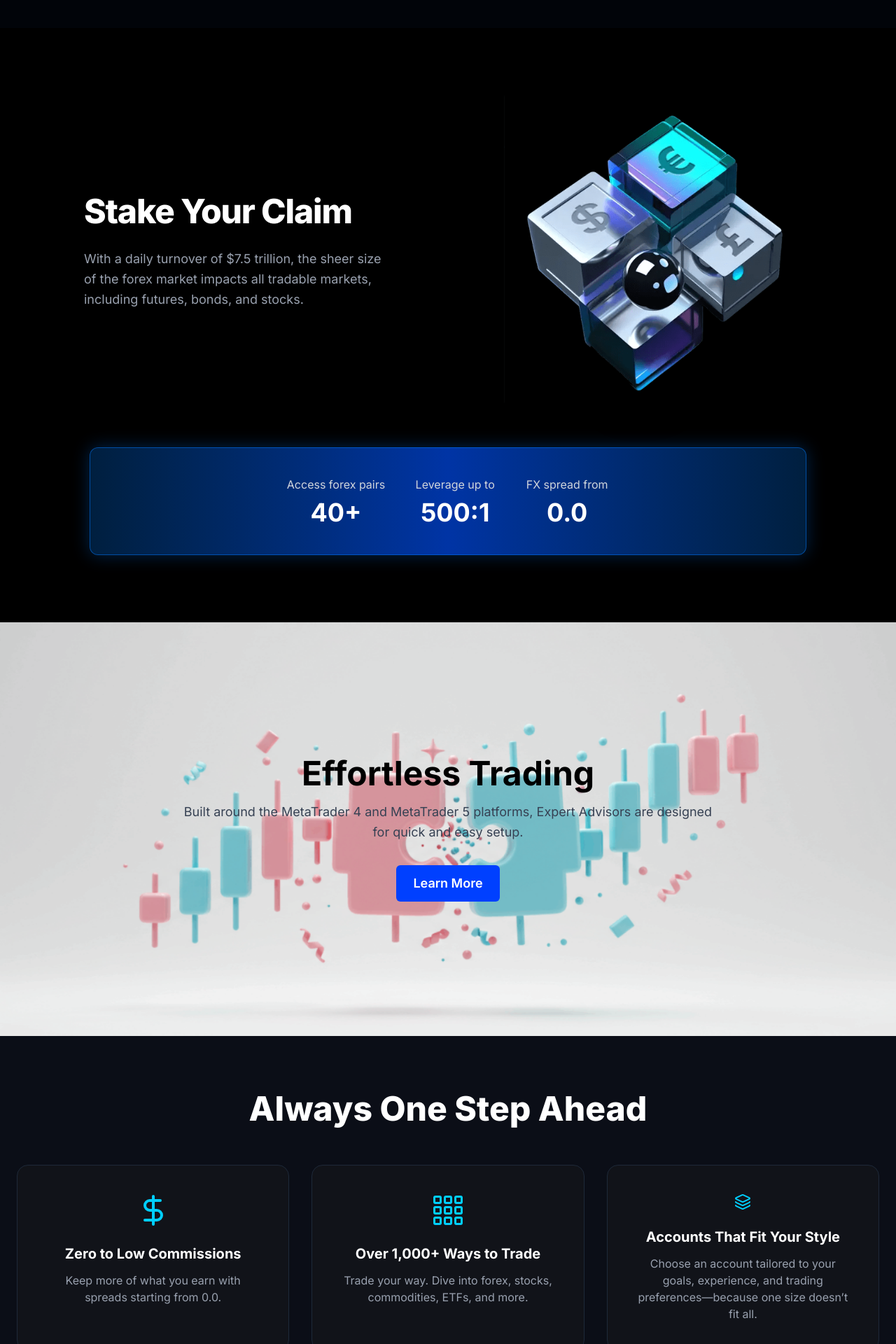
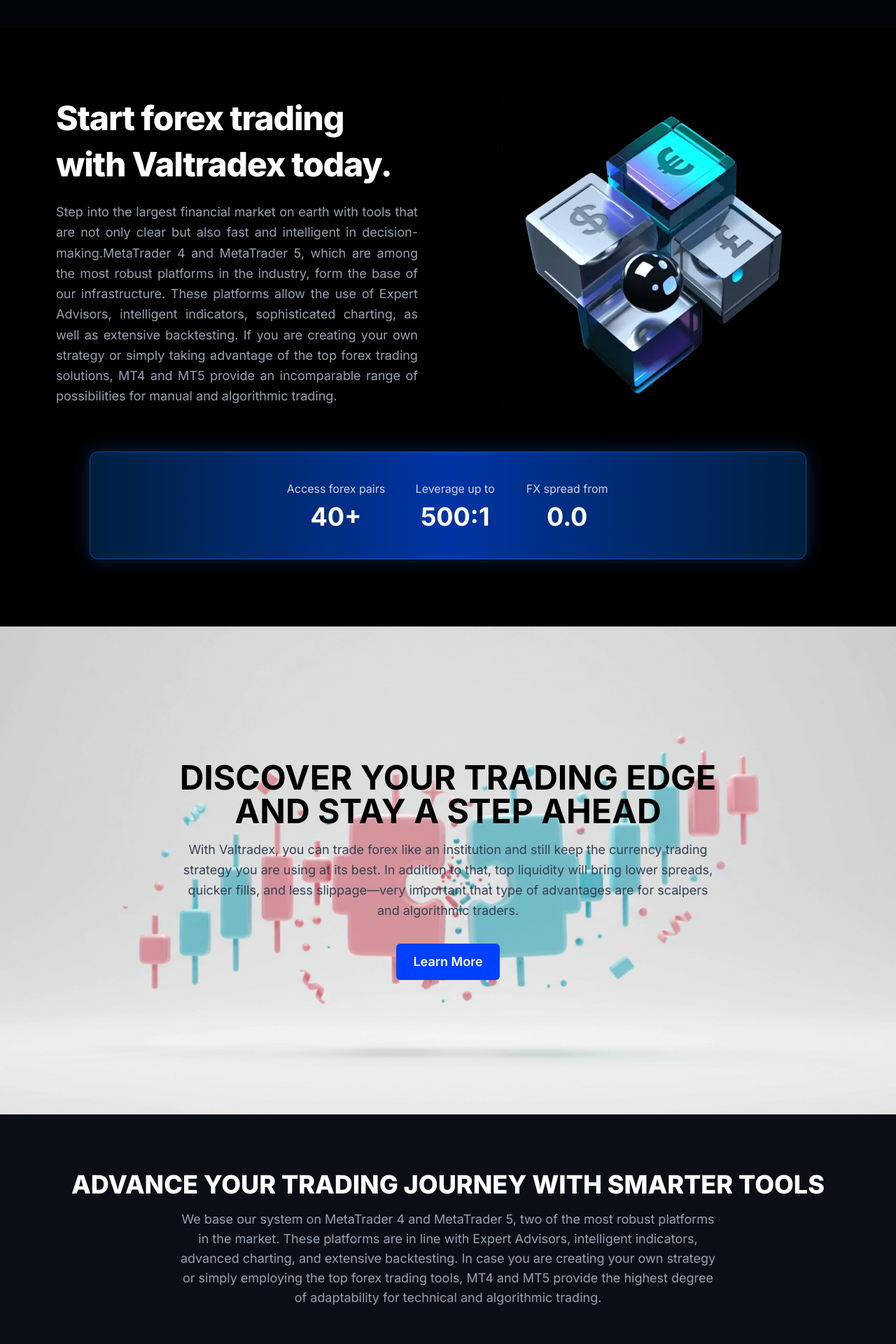
Before and after one commit to Trapti12Sharma/VALTRADEX, a React (Vite) app: page /forex in a window 1280 px wide. Shown: the part 760-2680 px from the top of the page at 70% size. Built offline with nearby package versions, Linux system fonts and the light colour scheme; grey boxes are pictures that could not be loaded; the HTML template or start-up script is replaced by a standard one.

Commit message:
Forex Content Done

```diff
--- a/src/components/common/AnimatedStatsSection.jsx
+++ b/src/components/common/AnimatedStatsSection.jsx
@@ -43,12 +43,16 @@
           whileInView="visible"
           viewport={{ once: true }}
           variants={fadeUp}
-          className="w-full md:w-1/2 text-center md:text-left space-y-4 sm:space-y-5 px-4 sm:px-6 md:px-8 lg:px-10"
+          className="w-full md:w-1/2 text-center md:text-left space-y-4 sm:space-y-5 px-4 sm:px-6 md:px-0"
         >
           <h2 className="text-2xl sm:text-3xl md:text-5xl font-extrabold leading-snug tracking-tight">
             {title}
           </h2>
-          <p className="text-gray-400 text-xs sm:text-sm md:text-base lg:text-lg leading-relaxed max-w-lg mx-auto md:mx-0">
+
+          <p
+            className="text-gray-400 text-xs sm:text-sm md:text-base lg:text-lg leading-relaxed
+  max-w-[600px] md:max-w-[650px] lg:max-w-[700px] text-justify"
+          >
             {description}
           </p>
         </motion.div>
--- a/src/components/common/FeatureCardsSection.jsx
+++ b/src/components/common/FeatureCardsSection.jsx
@@ -3,21 +3,49 @@
 
 const FeatureCardsSection = ({
   title = "Always One Step Ahead",
+  subtitle = "",
+  description = "",
   features = [],
 }) => {
   return (
     <section className="py-20 bg-[#0B0E17] text-white">
       <div className="max-w-7xl mx-auto px-6">
-        {/* Title */}
+        {/* Title (smaller now) */}
         <motion.h2
           initial={{ opacity: 0, y: 20 }}
           whileInView={{ opacity: 1, y: 0 }}
           transition={{ duration: 0.7 }}
           viewport={{ once: true }}
-          className="text-4xl md:text-5xl font-extrabold text-center mb-14"
+          className="text-3xl md:text-4xl font-extrabold text-center mb-4"
         >
           {title}
         </motion.h2>
+
+        {/* Subtitle */}
+        {subtitle && (
+          <motion.h3
+            initial={{ opacity: 0, y: 15 }}
+            whileInView={{ opacity: 1, y: 0 }}
+            transition={{ duration: 0.6 }}
+            viewport={{ once: true }}
+            className="text-lg md:text-xl text-center text-[#00CFFF] mb-3"
+          >
+            {subtitle}
+          </motion.h3>
+        )}
+
+        {/* Description */}
+        {description && (
+          <motion.p
+            initial={{ opacity: 0, y: 10 }}
+            whileInView={{ opacity: 1, y: 0 }}
+            transition={{ duration: 0.6 }}
+            viewport={{ once: true }}
+            className="text-gray-400 text-center max-w-3xl mx-auto mb-14 text-base md:text-lg"
+          >
+            {description}
+          </motion.p>
+        )}
 
         {/* Feature Cards */}
         <div className="grid md:grid-cols-3 gap-8">
@@ -30,15 +58,12 @@
               viewport={{ once: true }}
               className="bg-[#111319] rounded-2xl border border-gray-800 p-10 text-center hover:border-[#00CFFF] transition-all duration-300 hover:shadow-[0_0_15px_#00CFFF]/30"
             >
-              {/* Icon */}
               <div className="flex justify-center mb-6 text-[#00CFFF] text-5xl">
                 {item.icon}
               </div>
 
-              {/* Title */}
               <h3 className="text-xl font-bold mb-3">{item.title}</h3>
 
-              {/* Description */}
               <p className="text-gray-400 text-base">{item.description}</p>
             </motion.div>
           ))}
--- a/src/components/pages/Forex.jsx
+++ b/src/components/pages/Forex.jsx
@@ -21,129 +21,134 @@
   const articles = [
     {
       image: article1,
-      category1: "AUD",
-      category2: "Forex",
-      title: "Aussie Gains as Shutdown Nears Resolution",
-      readTime: "8 mins",
-      date: "Nov 11, 2025",
-      daysAgo: "2 days ago",
+      category1: "Trade 40+ FX Pairs",
+      // category2: "",
+      title:
+        "Discover the majors, minors, and exotics through a dependable forex trading platform that is not only fast but also stable.",
+      // readTime: "8 mins",
+      // date: "Nov 11, 2025",
+      // daysAgo: "2 days ago",
     },
     {
       image: article2,
-      category1: "Forex",
-      category2: "Yen",
-      title: "Yen Slides as Stimulus Bets Grow",
-      readTime: "8 mins",
-      date: "Nov 10, 2025",
-      daysAgo: "3 days ago",
+      category1: "Leverage Up to 500:1",
+      // category2: "Yen",
+      title:
+        "Use your trading power with the help of flexible leverage which is also quite suitable for a professional trader to a beginner.",
+      // readTime: "8 mins",
+      // date: "Nov 10, 2025",
+      // daysAgo: "3 days ago",
     },
     {
       image: article3,
-      category1: "Euro",
-      category2: "Forex",
-      title: "Euro Holds Near $1.16 as Traders Await Key Data",
-      readTime: "8 mins",
-      date: "Oct 23, 2025",
-      daysAgo: "3 weeks ago",
+      category1: "Spreads From 0.0",
+      // category2: "Forex",
+      title:
+        "Assist yourself by extremely tight spreads, in that way, you will be able to realize opportunities with exactness.",
+      // readTime: "8 mins",
+      // date: "Oct 23, 2025",
+      // daysAgo: "3 weeks ago",
     },
   ];
 
   const features = [
     {
       icon: <LuDollarSign />,
-      title: "Zero to Low Commissions",
-      description: "Keep more of what you earn with spreads starting from 0.0.",
+      title: "1. Effortless Trading",
+      description:
+        "The Expert Advisors on MetaTrader 4 and MetaTrader 5 facilitate a quick installation and automatically carry out the strategy. Traders are allowed by this automation to do their operations 24 hours a day, 7 days a week, with a minimum of intervention thus it is an easy way to implement the best forex trading platform for beginners that is still suitable for professionals.",
     },
     {
       icon: <BsGrid3X3Gap />,
-      title: "Over 1,000+ Ways to Trade",
+      title: "2. Always One Step Ahead",
       description:
-        "Trade your way. Dive into forex, stocks, commodities, ETFs, and more.",
+        "Prepare yourself for market changes through the use of state-of-the-art charting tools, quick execution, and up-to-the-minute market insights. These instruments assist you in foreseeing market movement, pinpointing the starting of new trends, and thus positioning yourself for the most optimal setups which are in complete harmony with advanced trading techniques.",
     },
     {
       icon: <Layers />,
-      title: "Accounts That Fit Your Style",
+      title: "3. Zero to Low Commissions",
       description:
-        "Choose an account tailored to your goals, experience, and trading preferences—because one size doesn’t fit all.",
+        "Our extremely competitive pricing plan is such that you will be able to retain more of your earnings. Traders with a high volume of operations will find that they may execute their strategies at zero cost while still receiving long-term investment opportunities since the spread starts from 0.0.",
     },
     {
       icon: <BsGrid3X3Gap />,
-      title: "Over 1,000+ Ways to Trade",
+      title: "4. Over 1,000+ Ways to Trade",
       description:
-        "Trade your way. Dive into forex, stocks, commodities, ETFs, and more.",
+        "The Online Forex Trading Platform we offer has the capability to trade the following assets: forex, indices, metals, commodities, stocks, futures, and ETFs. The broad choice of these assets gives traders the power to not only diversify but also to protect their holdings (hedge) and modify (adapt) their strategies in numerous markets.",
     },
     {
       icon: <Layers />,
-      title: "Accounts That Fit Your Style",
+      title: "5. Accounts That Fit Your Style",
       description:
-        "Choose an account tailored to your goals, experience, and trading preferences—because one size doesn’t fit all.",
+        "The types of accounts that we provide through our platform are tailored to meet the requirements of you whether you are a novice who is merely testing the waters or an expert who is perfecting the system. The trading environment that suits every style will be ensured by features such as clear pricing, adjustable leverage, and different execution models‌ .",
     },
   ];
 
   const faqs = [
     {
-      question: "Is copy trading profitable?",
+      question:
+        "1.​‍​‌‍​‍‌​‍​‌‍​‍‌ What features make Valtradex the Best Forex Trading Platform?",
       answer:
-        "It can be profitable depending on the trader you follow and the strategy used, but risks are always involved.",
+        "Valtradex brings to the table quick execution, low spreads (starting from 0.0), sophisticated charting tools, and MT4/MT5 compatibility—thus, it is a facility of equally both beginners and professional traders.",
     },
     {
-      question: "How does copy trading work?",
+      question: "2. Is forex trading good for new traders?",
       answer:
-        "You select experienced traders, allocate funds to automatically replicate their trades in real time.",
+        "Definitely. The presence of educational resources, demo accounts, and user-friendly platforms make it possible for beginners to start trading safely and learn at their own pace.",
     },
     {
-      question: "How do I choose a trader to copy?",
+      question: "3. What are the trading platforms available at Valtradex?",
       answer:
-        "Check performance stats, risk levels, and consistency before deciding who to follow.",
+        "There are four platforms through which you can execute your trades: MetaTrader 4, MetaTrader 5, Web Trader as well as TradingView. Each one aims at providing you with a smooth online forex trading experience.",
     },
     {
-      question:
-        "How can I increase my chances of making a profit in copy trading?",
+      question: "4. What leverage level is allowed for me in forex trading?",
       answer:
-        "Diversify by following multiple traders and use stop-loss tools to manage risk.",
+        "Valtradex grants up to 500:1 flexible leverage which is a trader's ability to use a small amount of capital to control a much larger position.",
     },
     {
-      question: "How do market conditions affect copy trading profitability?",
+      question: "5. Is there any commission or hidden charges?",
       answer:
-        "Volatile markets can lead to higher gains or losses; ensure your trader adapts to conditions.",
+        "Absolutely no hidden fees! Our brokerage model is characterized by zero to low commission charges along with very competitive spreads.",
     },
     {
-      question: "Is copy trading legal?",
+      question: "6. Besides forex, can I trade in other markets?",
       answer:
-        "Yes. It’s legal in most jurisdictions when done through regulated brokers.",
+        "Definitely. Valtradex equips you with the access of over 1,000+ instruments such as commodities, indices, CFDs, shares, ETFs, bonds, and a lot more.",
     },
     {
-      question: "What are the risks associated with copy trading?",
+      question: "7. How much money do I need to open an account?",
       answer:
-        "All trading carries risk. You can lose money if the traders you follow perform poorly.",
+        "With a small initial deposit, you can carry on with your first steps of trading regardless if you are just testing the forex market.",
     },
     {
-      question: "Can I copy multiple traders simultaneously?",
+      question: "8. Is Valtradex a trustworthy platform for forex trading?",
       answer:
-        "Yes, you can diversify by allocating different portions of your balance to multiple traders.",
-    },
-    {
-      question: "How many payment cycles are there?",
-      answer:
-        "Payment cycles depend on your broker—usually weekly, bi-weekly, or monthly.",
+        "Indeed. Valtradex supports the above claim by securing dealings, having reputable liquidity partners, and creating a steady trading environment for long-term ​‍​‌‍​‍‌​‍​‌‍​‍‌success.",
     },
   ];
+
+  const startDescription = `The​‍​‌‍​‍‌​‍​‌‍​‍‌ world financial system is a very fast mover and every change is bringing new opportunities for the traders who are ready. Being one of the Top Forex Trading Platforms Valtradex provides you with the means to use the most advanced instruments and achieve the most accurate execution so as to understand market movement and be the first to react. Forex market is still the core of global finance and with the right platform, small changes can be converted into your strategic ​‍​‌‍​‍‌​‍​‌‍​‍‌moves.
+`;
+
+  const backgroundVideoUrl =
+    "https://d3a7kndgi8x4pg.cloudfront.net/vt/video/page_steps_video2.mp4";
 
   return (
     <>
       {/*  Top Hero Section */}
       <VideoBanner
         videoMp4={marketsBannerVideo}
-        title="MONEY IN"
-        highlight="MOTION"
-        description="Where price speculation meets limitless potential."
+        title="Markets Move Nonstop,Creating "
+        highlight="Opportunity"
+        description="Where constant shifts unlock new trading potential."
         buttonText="Start Trading Forex"
         onButtonClick={() => window.open("/trading-journey", "_blank")}
       />
 
       <AnimatedStatsSection
-        title="Stake Your Claim"
-        description="With a daily turnover of $7.5 trillion, the sheer size of the forex market impacts all tradable markets, including futures, bonds, and stocks."
+        title="Start forex  trading with Valtradex today."
+        description="Step into the largest financial market on earth with tools that are not only clear but also fast and intelligent in ​‍​‌‍​‍‌​‍​‌‍​‍‌decision-making.MetaTrader​‍​‌‍​‍‌​‍​‌‍​‍‌ 4 and MetaTrader 5, which are among the most robust platforms in the industry, form the base of our infrastructure. These platforms allow the use of Expert Advisors, intelligent indicators, sophisticated charting, as well as extensive backtesting. If you are creating your own strategy or simply taking advantage of the top forex trading solutions, MT4 and MT5 provide an incomparable range of possibilities for manual and algorithmic ​‍​‌‍​‍‌​‍​‌‍​‍‌trading."
         image={forexImg}
         stats={[
           { label: "Access forex pairs", value: "40+" },
@@ -153,19 +158,38 @@
       />
 
       <WhiteGradientBanner
-        title="Effortless Trading"
-        description="Built around the MetaTrader 4 and MetaTrader 5 platforms, Expert Advisors are designed for quick and easy setup."
+        title="DISCOVER YOUR TRADING EDGE AND STAY A STEP AHEAD"
+        description="With​‍​‌‍​‍‌​‍​‌‍​‍‌ Valtradex, you can trade forex like an institution and still keep the currency trading strategy you are using at its best. In addition to that, top liquidity will bring lower spreads, quicker fills, and less slippage—very important that type of advantages are for scalpers and algorithmic ​‍​‌‍​‍‌​‍​‌‍​‍‌traders."
         buttonText="Learn More"
         backgroundImage={whitewave}
         onButtonClick={() => window.open("/metatrader-setup", "_blank")}
       />
 
-      <FeatureCardsSection title="Always One Step Ahead" features={features} />
-      <StartTradingSection />
+      <FeatureCardsSection
+        title="ADVANCE YOUR TRADING JOURNEY WITH SMARTER TOOLS"
+        description="We​‍​‌‍​‍‌​‍​‌‍​‍‌ base our system on MetaTrader 4 and MetaTrader 5, two of the most robust platforms in the market. These platforms are in line with Expert Advisors, intelligent indicators, advanced charting, and extensive backtesting. In case you are creating your own strategy or simply employing the top forex trading tools, MT4 and MT5 provide the highest degree of adaptability for technical and algorithmic ​‍​‌‍​‍‌​‍​‌‍​‍‌trading."
+        features={features}
+      />
+
+      <StartTradingSection
+        title="MARKETS MOVE NONSTOP, CREATING NEW TRADING CHANCES"
+        highlight="Where constant market shifts unlock unlimited potential through top forex trading brokers and fast-execution online trading platforms."
+        description={startDescription}
+        videoUrl={backgroundVideoUrl}
+        steps={[
+          { num: "1", label: "Register" },
+          { num: "2", label: "Deposit" },
+          { num: "3", label: "Trade" },
+        ]}
+        buttonText="Trade Now"
+        demoText="Try Demo"
+        onButtonClick={() => window.open("/trading-journey", "_blank")}
+        onDemoClick={() => window.open("/demo-account", "_blank")}
+      />
 
       <FaqSection title="Frequently Asked Questions" faqs={faqs} />
       <RelatedArticlesSection
-        title="Related Articles"
+        title="Related ArticlesUNLOCK FULL ACCESS TO THE GLOBAL FOREX MARKET TODAY"
         buttonText="Learn more"
         onButtonClick={() => window.open("/blog", "_blank")}
         articles={articles}
--- a/src/index.css
+++ b/src/index.css
@@ -1,5 +1,12 @@
 @import url("https://fonts.googleapis.com/css2?family=Inter:ital,opsz,wght@0,14..32,100..900;1,14..32,100..900&display=swap");
 @import "tailwindcss";
+
+/* in your global CSS file (index.css or App.css) */
+.text-justify {
+  text-align: justify;
+  text-justify: inter-word;
+}
+
 
 body {
   background-color: #0F0F0F;
```
Also changed, not shown: src/components/common/StartTradingSection.jsx (+5 -3 lines).
